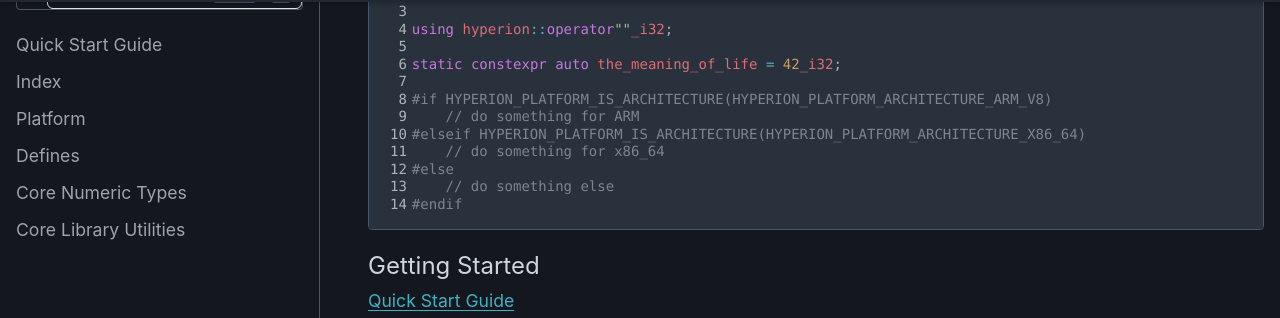
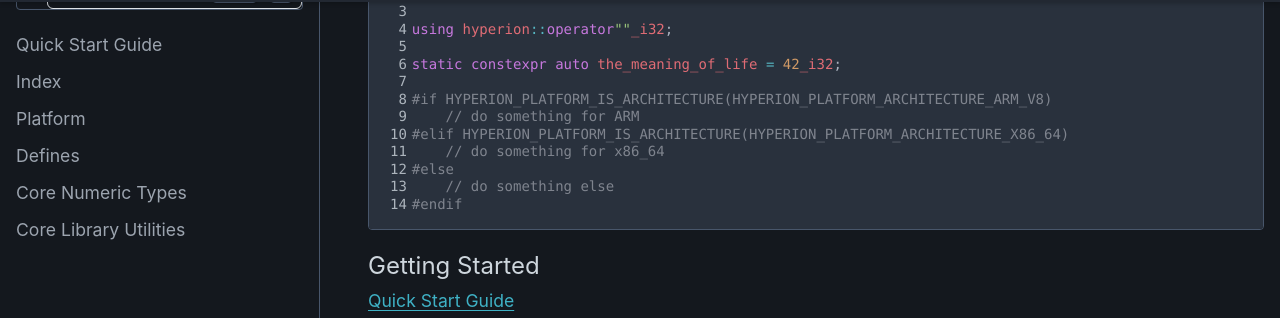
Before and after one commit to braxtons12/hyperion_platform, a Sphinx documentation site: the page built from docs/index.rst, in a window 1280 px wide and 900 px high, scrolled down 500 px. Shown: the part 134-452 px from the top of the window. Built offline with Sphinx 7.4.7 and the PyData theme 0.15.4, drawn with Linux system fonts in a browser that asks for light colours.

Commit message:
Fix readme and docs index examples

```diff
--- a/docs/index.rst
+++ b/docs/index.rst
@@ -27,7 +27,7 @@ For an overview of each module, see the links in the left sidebar or below.
 
     #if HYPERION_PLATFORM_IS_ARCHITECTURE(HYPERION_PLATFORM_ARCHITECTURE_ARM_V8)
         // do something for ARM
-    #elseif HYPERION_PLATFORM_IS_ARCHITECTURE(HYPERION_PLATFORM_ARCHITECTURE_X86_64)
+    #elif HYPERION_PLATFORM_IS_ARCHITECTURE(HYPERION_PLATFORM_ARCHITECTURE_X86_64)
         // do something for x86_64
     #else
         // do something else
```
Also changed, not shown: README.md (+1 -1 lines).
